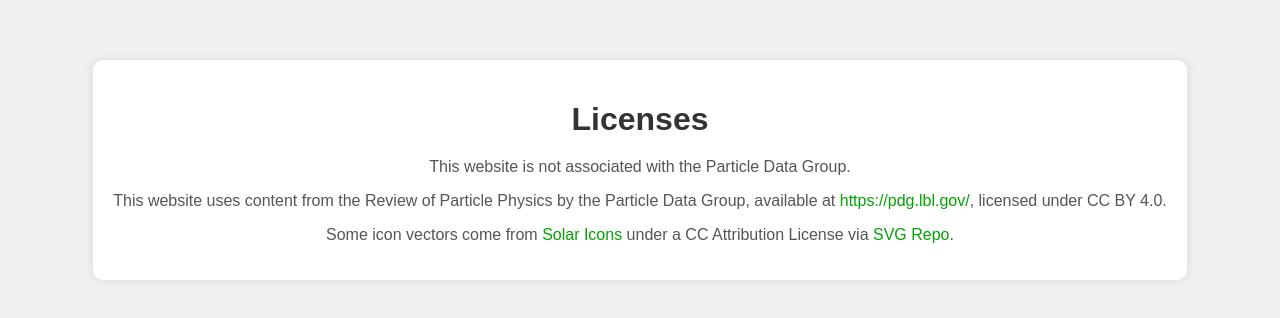
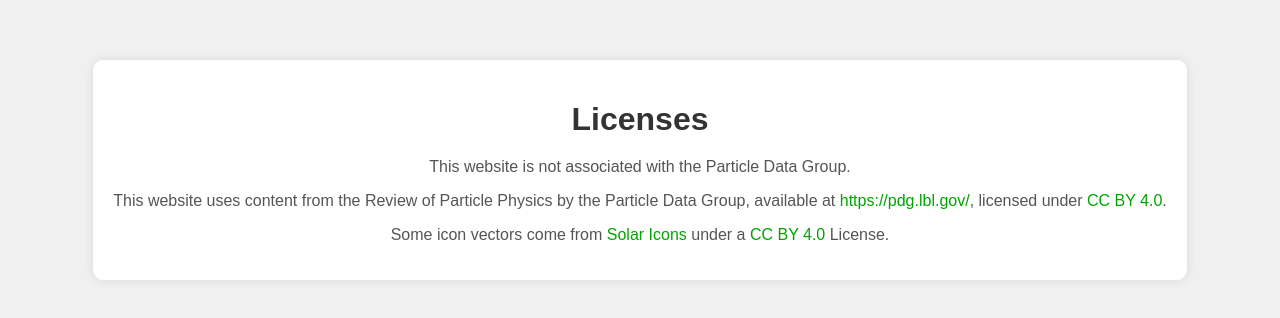
Before and after one commit to Phidet/PDGID-Search, a plain HTML site: page licenses.html in a window 1280 px wide. Shown: the part 230-548 px from the top of the page. Drawn offline with Linux system fonts and the light colour scheme.

Commit message:
Updated license

```diff
--- a/licenses.html
+++ b/licenses.html
@@ -10,8 +10,8 @@
     <div class="container">
         <h1>Licenses</h1>
         <p>This website is not associated with the Particle Data Group.</p>
-        <p>This website uses content from the Review of Particle Physics by the Particle Data Group, available at <a href="https://pdg.lbl.gov/" target="_blank">https://pdg.lbl.gov/</a>, licensed under CC BY 4.0.</p>
-        <p>Some icon vectors come from <a href="https://www.figma.com/community/file/1166831539721848736?ref=svgrepo.com" target="_blank">Solar Icons</a> under a CC Attribution License via <a href="https://www.svgrepo.com/" target="_blank">SVG Repo</a>.</p>
+        <p>This website uses content from the Review of Particle Physics by the Particle Data Group, available at <a href="https://pdg.lbl.gov/" target="_blank">https://pdg.lbl.gov/</a>, licensed under <a href="https://creativecommons.org/licenses/by/4.0/" target="_blank">CC BY 4.0</a>.</p>
+        <p>Some icon vectors come from <a href="https://www.figma.com/community/file/1166831539721848736?ref=svgrepo.com" target="_blank">Solar Icons</a> under a <a href="https://creativecommons.org/licenses/by/4.0/" target="_blank">CC BY 4.0</a> License.</p>
     </div>
 </body>
 </html>
```
